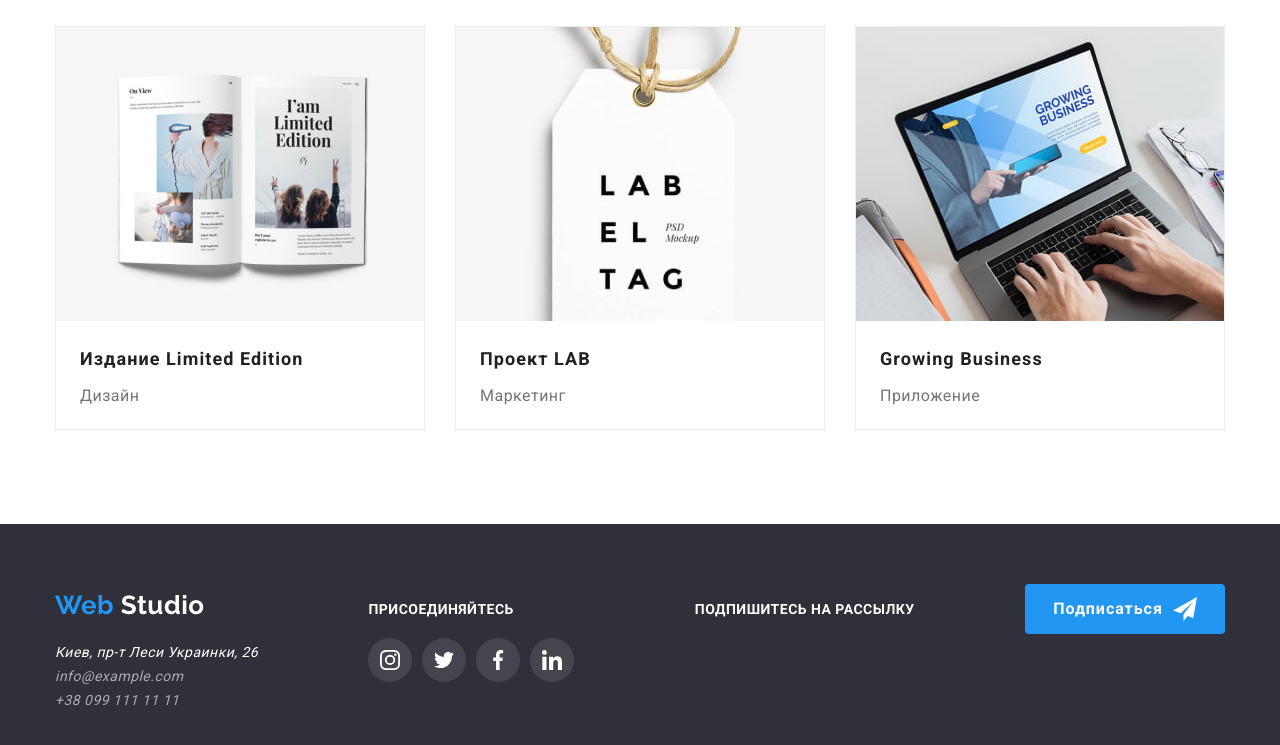
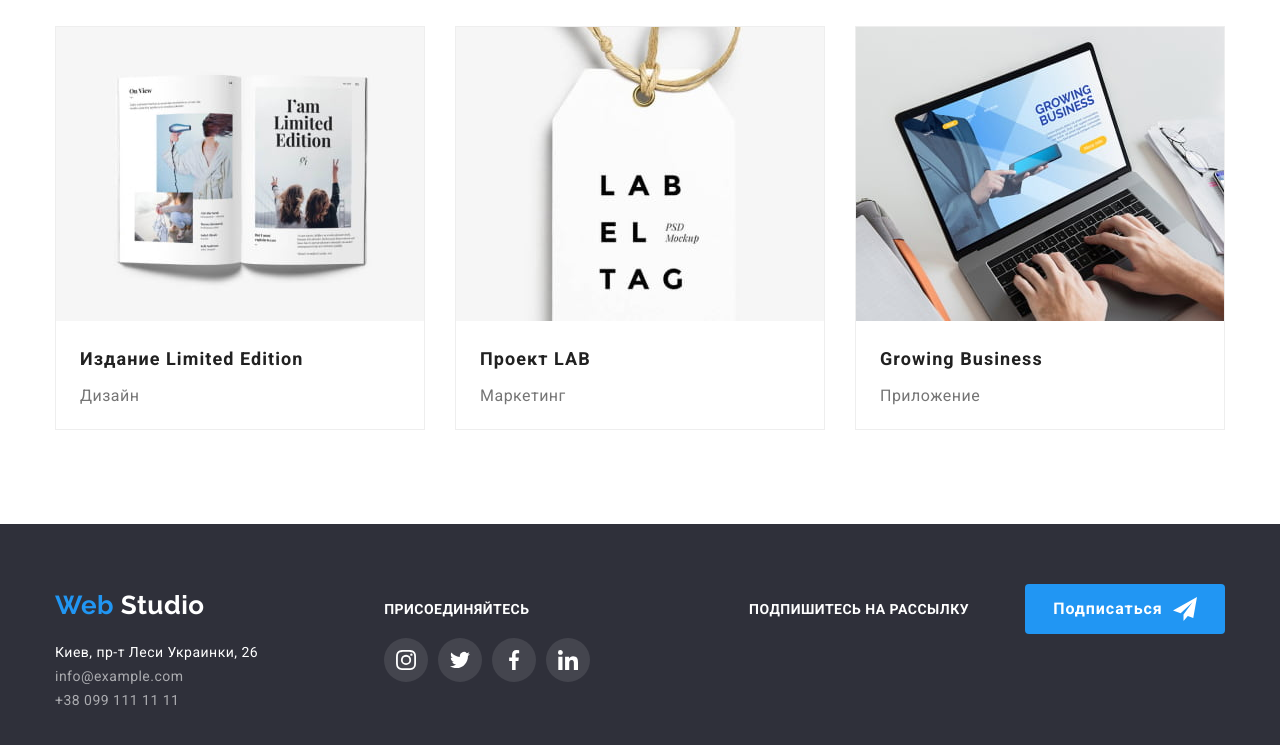
Before and after one commit to NataliBorshch/goit-markup-hw-05, a plain HTML site: page portfolio.html in a window 1280 px wide. Shown: the part 1105-1850 px from the top of the page. Drawn offline with nearby package versions, Linux system fonts and the light colour scheme.

Commit message:
новый макет

```diff
--- a/css/main.css
+++ b/css/main.css
@@ -163,7 +163,7 @@ header .contacts-link:hover,
     margin-right: auto;
 
     background-image: linear-gradient(to right, rgba(47, 48, 58, 0.8), rgba(47, 48, 58, 0.8)), url(../img1/Header.jpg);
-    background-color: blue;
+    background-color: #C4C4C4;
 
     background-repeat: no-repeat;
     background-size: cover;
@@ -223,12 +223,7 @@ header .contacts-link:hover,
     height: 100%;
     background-color: rgba(0, 0, 0, 0.2);
     z-index: 2;
-}
 
-.modal-hero:target {
-    visibility: visible;
-    opacity: 1;
-    transition: all 0.6s;
 }
 
 .modal-hero.is-hidden {
@@ -635,6 +630,9 @@ footer .button:focus {
 }
 
 footer .contacts-item {
+    font-family: Roboto;
+    font-style: normal;
+    font-weight: normal;
     font-size: 14px;
     line-height: 1.71;
     text-decoration: none;
@@ -652,6 +650,9 @@ footer .contacts-item:hover,
 }
 
 footer .contacts-address {
+    font-family: Roboto;
+    font-style: normal;
+    font-weight: normal;
     color: var(--focus-color);
     font-size: 14px;
     line-height: 1.71;
--- a/css/portfolio.css
+++ b/css/portfolio.css
@@ -338,6 +338,7 @@ footer {
 
 .sign-networks {
     display: flex;
+    margin-right: 93px;
 }
 
 .sign-networks .link {
@@ -371,8 +372,8 @@ footer {
 
 .footer-box {
     display: flex;
+    align-items: baseline;
     justify-content: space-between;
-    align-items: baseline;
 }
 
 
@@ -411,7 +412,13 @@ footer .button:active {
     outline: none;
 }
 
+.contacts{
+    margin-right: 70px;
+}
 footer .contacts-item {
+    font-family: Roboto;
+    font-style: normal;
+    font-weight: normal;
     font-size: 14px;
     line-height: 1.71;
     text-decoration: none;
@@ -421,6 +428,7 @@ footer .contacts-item {
 }
 
 
+
 footer .contacts-item:hover,
 .contacts-item:active,
 .contacts-item:focus {
@@ -428,6 +436,9 @@ footer .contacts-item:hover,
 }
 
 footer .contacts-address {
+    font-family: Roboto;
+    font-style: normal;
+    font-weight: normal;
     color: var(--focus-color);
     font-size: 14px;
     line-height: 1.71;
--- a/portfolio.html
+++ b/portfolio.html
@@ -248,7 +248,7 @@
     <!--футер-->
     <footer>
         <div class="container footer-box">
-            <div class="box ">
+            <div class="box contacts-bo ">
                 <b lang="en" class="logo"><span>Web </span>Studio </b>
 
                 <address>
```
